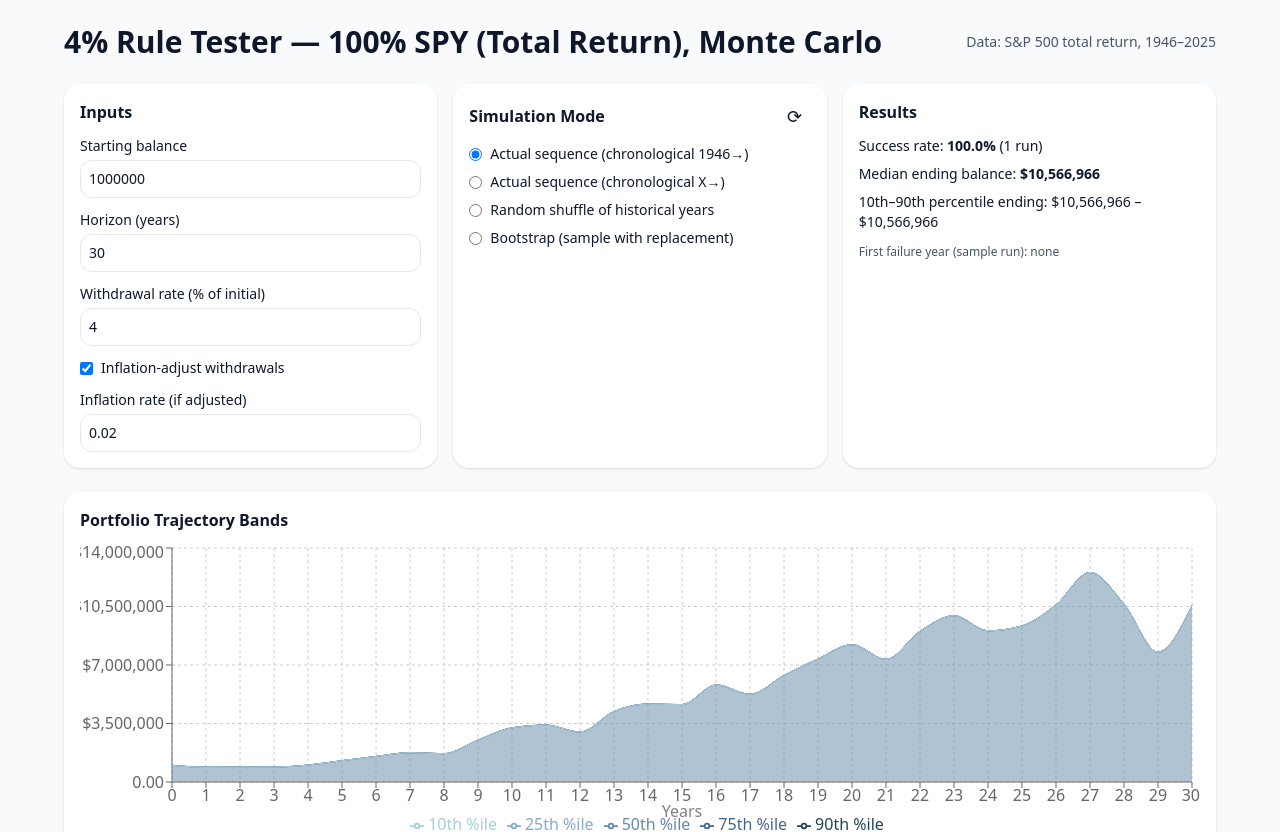
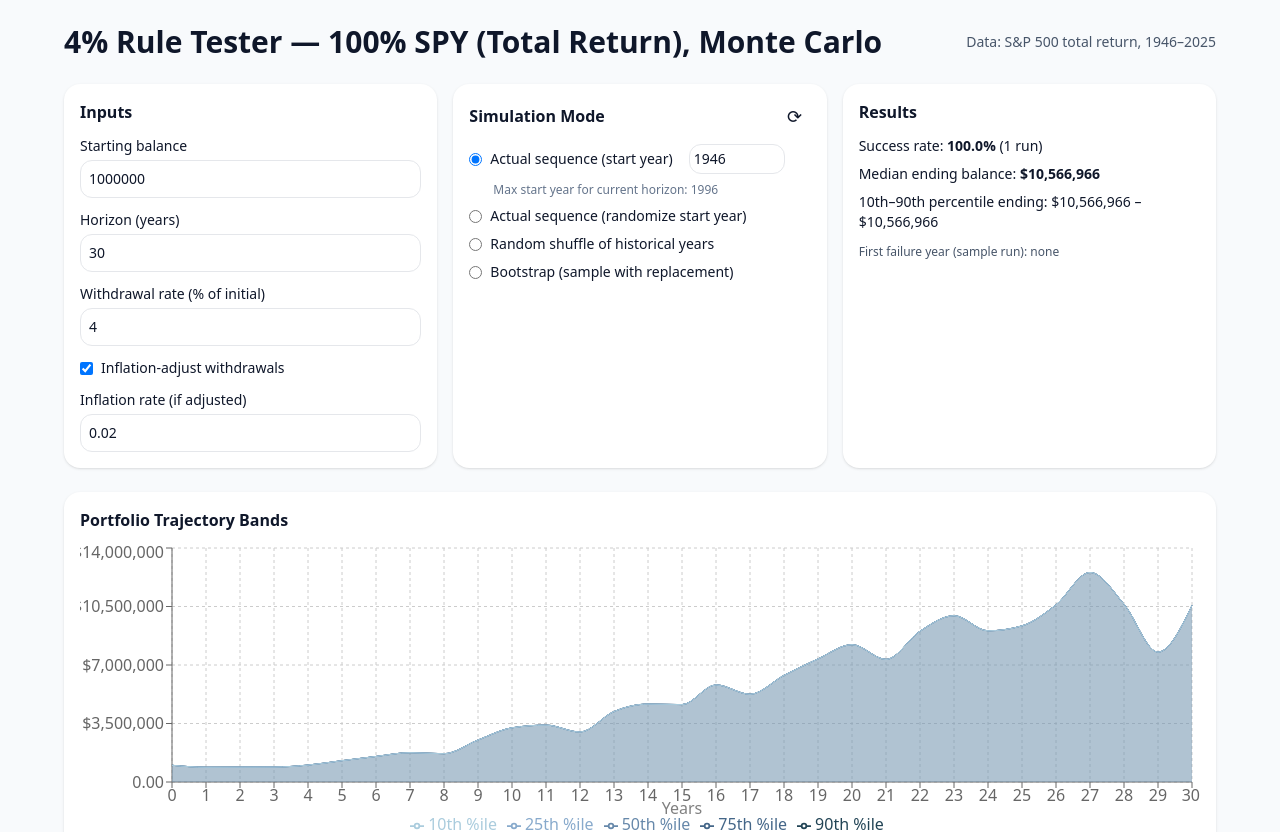
Before and after one commit to GodsMoon/bucket-retirement-calculator, a React (Vite) app: page / in a window 1280 px wide. Shown: the top 832 px of the page. Built offline with nearby package versions, Linux system fonts and the light colour scheme.

Commit message:
custom start year

```diff
--- a/src/App.tsx
+++ b/src/App.tsx
@@ -1,4 +1,4 @@
-import React, { useMemo, useState } from "react";
+import React, { useMemo, useState, useEffect } from "react";
 import { LineChart, Line, XAxis, YAxis, Tooltip, ResponsiveContainer, Legend, Area, AreaChart, CartesianGrid } from "recharts";
 
 // ---- Data: S&P 500 Total Returns by Year (TOTAL RETURN = price + dividends), 1946-2025 ----
@@ -170,6 +170,19 @@ export default function App() {
   const [numRuns, setNumRuns] = useState(1000);
   const [seed, setSeed] = useState<number | "">("");
   const [refreshCounter, setRefreshCounter] = useState(0);
+  // Year bounds and start-year state for actual sequence mode
+  const minYear = useMemo(() => Math.min(...TOTAL_RETURNS.map(d => d.year)), []);
+  const maxYear = useMemo(() => Math.max(...TOTAL_RETURNS.map(d => d.year)), []);
+  const [startYear, setStartYear] = useState<number>(minYear);
+
+  // Max start so startYear + horizon - 1 ≤ maxYear
+  const maxStartYear = useMemo(() => maxYear - horizon + 1, [maxYear, horizon]);
+
+  // Clamp start year whenever horizon changes
+  useEffect(() => {
+    if (startYear > maxStartYear) setStartYear(Math.max(minYear, maxStartYear));
+    if (startYear < minYear) setStartYear(minYear);
+  }, [horizon, minYear, maxStartYear]);
 
   // Optional seed (not cryptographically strong) so users can reproduce
   useMemo(() => {
@@ -189,25 +202,27 @@ export default function App() {
     })();
   }, [seed]);
 
-  const years = useMemo(() => TOTAL_RETURNS.map(d => d.year).sort((a,b)=>a-b), []);
+  const years = useMemo(() => TOTAL_RETURNS.map(d => d.year).sort((a, b) => a - b), []);
   const availableMultipliers = useMemo(() => TOTAL_RETURNS.map(d => pctToMult(d.returnPct)), []);
 
   // Build deterministic return sequence for the chosen horizon using ACTUAL order (most recent last)
   const actualSequenceMultipliers = useMemo(() => {
-    // Use the returns in chronological order from earliest to latest
-    const multipliersChrono = TOTAL_RETURNS.slice().sort((a,b)=>a.year-b.year).map(d=>pctToMult(d.returnPct));
-    // If horizon exceeds available years, wrap by cycling (or we could stop). We'll cycle to keep things simple.
+    const sorted = TOTAL_RETURNS.slice().sort((a, b) => a.year - b.year);
+    const yearsSorted = sorted.map(d => d.year);
+    const mults = sorted.map(d => pctToMult(d.returnPct));
+
+    const startIdx = yearsSorted.indexOf(startYear);
     const out: number[] = [];
     for (let i = 0; i < horizon; i++) {
-      out.push(multipliersChrono[i % multipliersChrono.length]);
+      out.push(mults[startIdx + i]); // safe because we clamp startYear
     }
     return out;
-  }, [horizon]);
+  }, [horizon, startYear]);
 
   // Build sequences that start at random years but proceed chronologically
   const randomStartSequenceMultipliers = useMemo(() => {
     // Use the returns in chronological order from earliest to latest
-    const multipliersChrono = TOTAL_RETURNS.slice().sort((a,b)=>a.year-b.year).map(d=>pctToMult(d.returnPct));
+    const multipliersChrono = TOTAL_RETURNS.slice().sort((a, b) => a.year - b.year).map(d => pctToMult(d.returnPct));
     const totalYears = multipliersChrono.length;
 
     // For Monte Carlo, generate multiple sequences with different starting points
@@ -309,20 +324,20 @@ export default function App() {
           <div className="bg-white rounded-2xl shadow p-4 space-y-3">
             <h2 className="font-semibold">Inputs</h2>
             <label className="block text-sm">Starting balance
-              <input type="number" className="mt-1 w-full border rounded-xl p-2" value={startBalance} onChange={e=>setStartBalance(Number(e.target.value))} />
+              <input type="number" className="mt-1 w-full border rounded-xl p-2" value={startBalance} onChange={e => setStartBalance(Number(e.target.value))} />
             </label>
             <label className="block text-sm">Horizon (years)
-              <input type="number" className="mt-1 w-full border rounded-xl p-2" value={horizon} onChange={e=>setHorizon(Math.max(1, Number(e.target.value)))} />
+              <input type="number" className="mt-1 w-full border rounded-xl p-2" value={horizon} onChange={e => setHorizon(Math.max(1, Number(e.target.value)))} />
             </label>
             <label className="block text-sm">Withdrawal rate (% of initial)
-              <input type="number" className="mt-1 w-full border rounded-xl p-2" value={withdrawRate} step={0.1} onChange={e=>setWithdrawRate(Number(e.target.value))} />
+              <input type="number" className="mt-1 w-full border rounded-xl p-2" value={withdrawRate} step={0.1} onChange={e => setWithdrawRate(Number(e.target.value))} />
             </label>
             <div className="flex items-center gap-2">
-              <input id="infl" type="checkbox" checked={inflationAdjust} onChange={e=>setInflationAdjust(e.target.checked)} />
+              <input id="infl" type="checkbox" checked={inflationAdjust} onChange={e => setInflationAdjust(e.target.checked)} />
               <label htmlFor="infl" className="text-sm">Inflation-adjust withdrawals</label>
             </div>
             <label className="block text-sm">Inflation rate (if adjusted)
-              <input type="number" className="mt-1 w-full border rounded-xl p-2" value={inflationRate} step={0.005} onChange={e=>setInflationRate(Number(e.target.value))} />
+              <input type="number" className="mt-1 w-full border rounded-xl p-2" value={inflationRate} step={0.005} onChange={e => setInflationRate(Number(e.target.value))} />
             </label>
           </div>
 
@@ -340,29 +355,51 @@ export default function App() {
             </div>
             <div className="space-y-2 text-sm">
               <label className="flex items-center gap-2">
-                <input type="radio" name="mode" checked={mode==='actual-seq'} onChange={()=>setMode('actual-seq')} />
-                Actual sequence (chronological 1946→)
+                <input
+                  type="radio"
+                  name="mode"
+                  checked={mode === 'actual-seq'}
+                  onChange={() => setMode('actual-seq')}
+                />
+                <span>Actual sequence (start year)</span>
+                <input
+                  type="number"
+                  className="ml-2 w-24 border rounded-xl p-1 disabled:opacity-50"
+                  value={startYear}
+                  min={minYear}
+                  max={maxStartYear}
+                  disabled={mode !== 'actual-seq'}
+                  onChange={(e) => {
+                    const y = Number(e.target.value);
+                    const clamped = Math.min(Math.max(y, minYear), maxStartYear);
+                    setStartYear(clamped);
+                  }}
+                  title={`Valid range: ${minYear}–${maxStartYear}`}
+                />
+              </label>
+              <div className="text-xs text-slate-500 pl-6">
+                Max start year for current horizon: {maxStartYear}
+              </div>
+              <label className="flex items-center gap-2">
+                <input type="radio" name="mode" checked={mode === 'actual-seq-random-start'} onChange={() => setMode('actual-seq-random-start')} />
+                Actual sequence (randomize start year)
               </label>
               <label className="flex items-center gap-2">
-                <input type="radio" name="mode" checked={mode==='actual-seq-random-start'} onChange={()=>setMode('actual-seq-random-start')} />
-                Actual sequence (chronological X→)
-              </label>
-              <label className="flex items-center gap-2">
-                <input type="radio" name="mode" checked={mode==='random-shuffle'} onChange={()=>setMode('random-shuffle')} />
+                <input type="radio" name="mode" checked={mode === 'random-shuffle'} onChange={() => setMode('random-shuffle')} />
                 Random shuffle of historical years
               </label>
               <label className="flex items-center gap-2">
-                <input type="radio" name="mode" checked={mode==='bootstrap'} onChange={()=>setMode('bootstrap')} />
+                <input type="radio" name="mode" checked={mode === 'bootstrap'} onChange={() => setMode('bootstrap')} />
                 Bootstrap (sample with replacement)
               </label>
             </div>
             {(mode === 'actual-seq-random-start' || mode === 'random-shuffle' || mode === 'bootstrap') && (
               <>
                 <label className="block text-sm"># Monte Carlo runs
-                  <input type="number" className="mt-1 w-full border rounded-xl p-2" value={numRuns} onChange={e=>setNumRuns(Math.max(1, Number(e.target.value)))} />
+                  <input type="number" className="mt-1 w-full border rounded-xl p-2" value={numRuns} onChange={e => setNumRuns(Math.max(1, Number(e.target.value)))} />
                 </label>
                 <label className="block text-sm">Seed (optional)
-                  <input type="number" className="mt-1 w-full border rounded-xl p-2" value={seed} onChange={e=>setSeed(e.target.value === '' ? '' : Number(e.target.value))} />
+                  <input type="number" className="mt-1 w-full border rounded-xl p-2" value={seed} onChange={e => setSeed(e.target.value === '' ? '' : Number(e.target.value))} />
                 </label>
               </>
             )}
@@ -372,7 +409,7 @@ export default function App() {
             <h2 className="font-semibold">Results</h2>
             {stats && (
               <div className="space-y-2 text-sm">
-                <div>Success rate: <span className="font-semibold">{(stats.successRate*100).toFixed(1)}%</span> ({sims.length} run{ sims.length!==1?'s':''})</div>
+                <div>Success rate: <span className="font-semibold">{(stats.successRate * 100).toFixed(1)}%</span> ({sims.length} run{sims.length !== 1 ? 's' : ''})</div>
                 <div>Median ending balance: <span className="font-semibold">{currency.format(percentile(stats.endingBalances, 0.5))}</span></div>
                 <div>10th–90th percentile ending: {currency.format(percentile(stats.endingBalances, 0.10))} – {currency.format(percentile(stats.endingBalances, 0.90))}</div>
               </div>
@@ -388,11 +425,11 @@ export default function App() {
           {stats && (
             <div className="h-80">
               <ResponsiveContainer width="100%" height="100%">
-                <AreaChart data={stats.bands.map(b=>({ year: b.year, p10: b.p10, p25: b.p25, p50: b.p50, p75: b.p75, p90: b.p90 }))} margin={{ left: 32, right: 8, top: 8, bottom: 24 }}>
+                <AreaChart data={stats.bands.map(b => ({ year: b.year, p10: b.p10, p25: b.p25, p50: b.p50, p75: b.p75, p90: b.p90 }))} margin={{ left: 32, right: 8, top: 8, bottom: 24 }}>
                   <CartesianGrid strokeDasharray="3 3" />
-                  <XAxis dataKey="year" tickFormatter={(t)=>`${t}`} label={{ value: "Years", position: "insideBottom", offset: -5 }} />
-                  <YAxis tickFormatter={(v)=> (v>=1? (currency.format(v)) : v.toFixed(2))} />
-                  <Tooltip formatter={(v: any)=> typeof v === 'number' ? currency.format(v) : v} itemSorter={(item) => {return (item.value as number) * -1;}}/>
+                  <XAxis dataKey="year" tickFormatter={(t) => `${t}`} label={{ value: "Years", position: "insideBottom", offset: -2 }} />
+                  <YAxis tickFormatter={(v) => (v >= 1 ? (currency.format(v)) : v.toFixed(2))} />
+                  <Tooltip formatter={(v: any) => typeof v === 'number' ? currency.format(v) : v} itemSorter={(item) => { return (item.value as number) * -1; }} />
                   <Legend />
                   <Area type="monotone" dataKey="p90" name="90th %ile" fillOpacity={0.15} stroke="#245" fill="#245" />
                   <Area type="monotone" dataKey="p75" name="75th %ile" fillOpacity={0.15} stroke="#468" fill="#468" />
@@ -410,11 +447,11 @@ export default function App() {
           {sampleRun && (
             <div className="h-72">
               <ResponsiveContainer width="100%" height="100%">
-                <LineChart data={sampleRun.balances.map((b, i)=>({ year: i, balance: b }))} margin={{ left: 32, right: 8, top: 8, bottom: 8 }}>
+                <LineChart data={sampleRun.balances.map((b, i) => ({ year: i, balance: b }))} margin={{ left: 32, right: 8, top: 8, bottom: 8 }}>
                   <CartesianGrid strokeDasharray="3 3" />
                   <XAxis dataKey="year" />
-                  <YAxis tickFormatter={(v)=> currency.format(v as number)} />
-                  <Tooltip formatter={(v: any)=> typeof v === 'number' ? currency.format(v) : v} />
+                  <YAxis tickFormatter={(v) => currency.format(v as number)} />
+                  <Tooltip formatter={(v: any) => typeof v === 'number' ? currency.format(v) : v} />
                   <Line type="monotone" dataKey="balance" name="Balance" dot={false} strokeWidth={2} />
                 </LineChart>
               </ResponsiveContainer>
```
